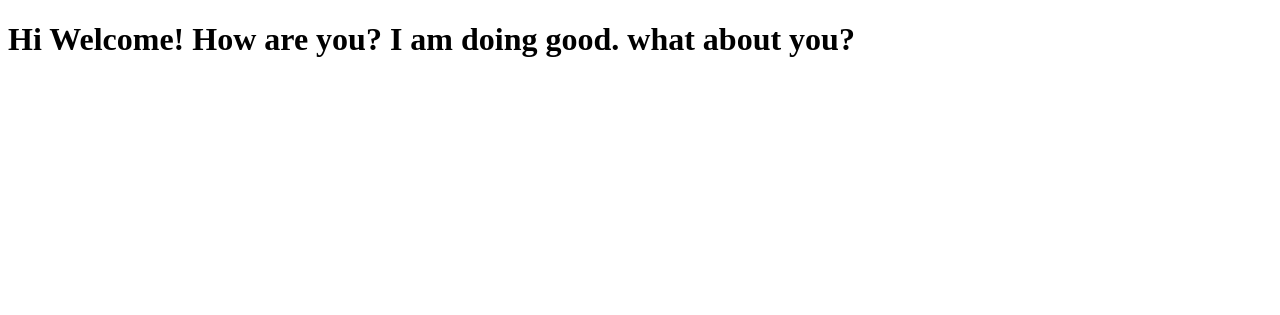
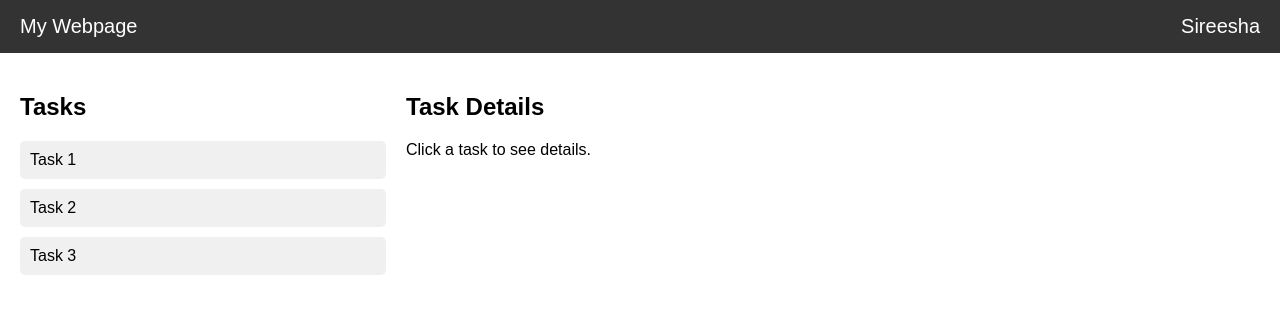
Before and after one commit to siri926/test-project, a plain HTML site: page index.html in a window 1280 px wide. Drawn offline with Linux system fonts and the light colour scheme.

Commit message:
index,style,script

```diff
--- a/index.html
+++ b/index.html
@@ -1,12 +1,37 @@
 <!DOCTYPE html>
-<html>
+<html lang="en">
 
 <head>
-    <title>Welcome</title>
+    <meta charset="UTF-8">
+    <meta name="viewport" content="width=device-width, initial-scale=1.0">
+    <title>My Webpage</title>
+    <link rel="stylesheet" href="style.css">
 </head>
 
 <body>
-    <h1>Hi Welcome! How are you? I am doing good. what about you?</h1>
+
+    <header>
+        <div class="left">My Webpage</div>
+        <div class="right">Sireesha</div>
+    </header>
+
+    <main>
+        <div class="tasks">
+            <h2>Tasks</h2>
+            <ul>
+                <li onclick="showContent('task1')">Task 1</li>
+                <li onclick="showContent('task2')">Task 2</li>
+                <li onclick="showContent('task3')">Task 3</li>
+            </ul>
+        </div>
+
+        <div class="content">
+            <h2>Task Details</h2>
+            <p id="taskContent">Click a task to see details.</p>
+        </div>
+    </main>
+
+    <script src="script.js"></script>
 </body>
 
 </html>
--- /dev/null
+++ b/script.js
@@ -0,0 +1,15 @@
+function showContent(task) {
+    let content = "";
+
+    if (task === "task1") {
+        content = "This is the content for Task 1.";
+    }
+    else if (task === "task2") {
+        content = "Here is the information for Task 2.";
+    }
+    else if (task === "task3") {
+        content = "Details for Task 3 are shown here.";
+    }
+
+    document.getElementById("taskContent").innerText = content;
+}
--- /dev/null
+++ b/style.css
@@ -0,0 +1,44 @@
+body {
+    margin: 0;
+    font-family: Arial, sans-serif;
+}
+
+header {
+    display: flex;
+    justify-content: space-between;
+    background-color: #333;
+    color: white;
+    padding: 15px 20px;
+    font-size: 20px;
+}
+
+main {
+    display: flex;
+    padding: 20px;
+}
+
+.tasks {
+    width: 30%;
+}
+
+.tasks ul {
+    list-style: none;
+    padding: 0;
+}
+
+.tasks li {
+    background-color: #f0f0f0;
+    padding: 10px;
+    margin-bottom: 10px;
+    cursor: pointer;
+    border-radius: 5px;
+}
+
+.tasks li:hover {
+    background-color: #ddd;
+}
+
+.content {
+    width: 70%;
+    padding-left: 20px;
+}
```
